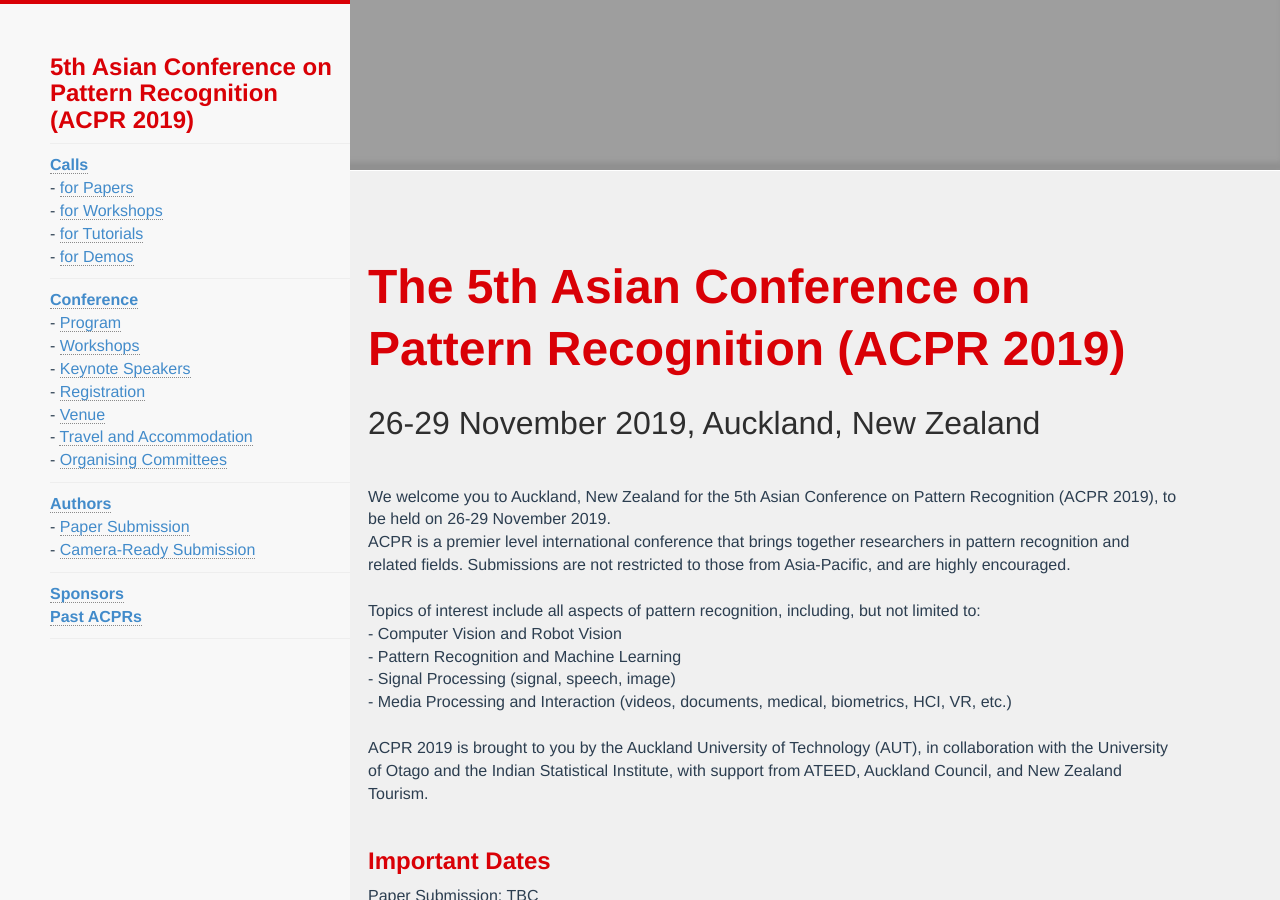
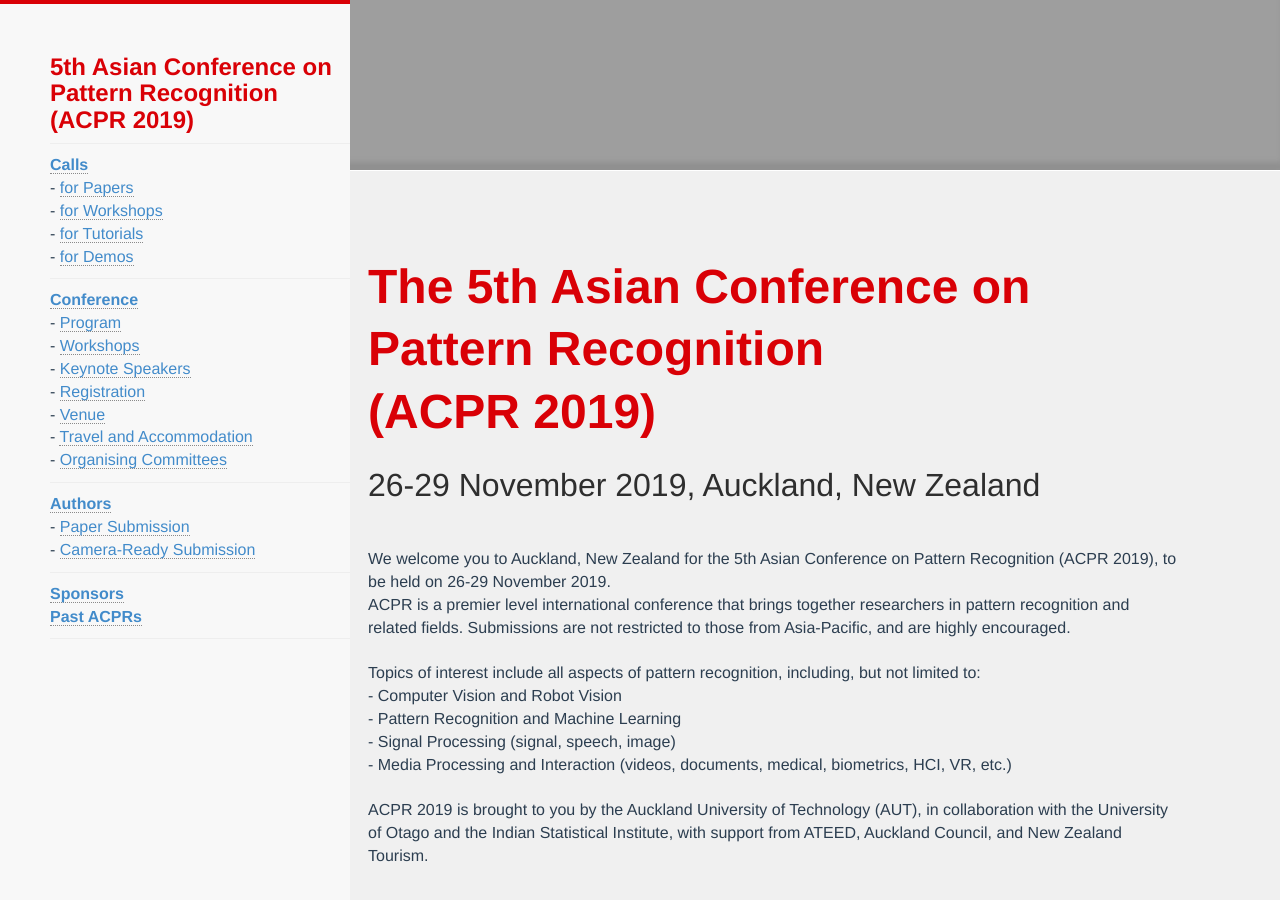
Before and after one commit to AndrewChenUoA/ACPR2019, a Jekyll site: the page built from index.html, in a window 1280 px wide and 900 px high, scrolled down 413 px. Built offline with Jekyll 4.4.1, drawn with Linux system fonts in a browser that asks for light colours; nearby versions of some CDN libraries; Markdown is read by kramdown in place of the engine named in the settings.

Commit message:
Line break in title also

```diff
--- a/index.html
+++ b/index.html
@@ -5,7 +5,7 @@
   </div>
   <div class="container">
     <div id="welcome-greeting">
-      <h1>The 5th Asian Conference on Pattern Recognition (ACPR 2019)</h1>
+      <h1>The 5th Asian Conference on Pattern Recognition<br/>(ACPR 2019)</h1>
       <h2>26-29 November 2019, Auckland, New Zealand</h2>
     </div>
   </div>
```
